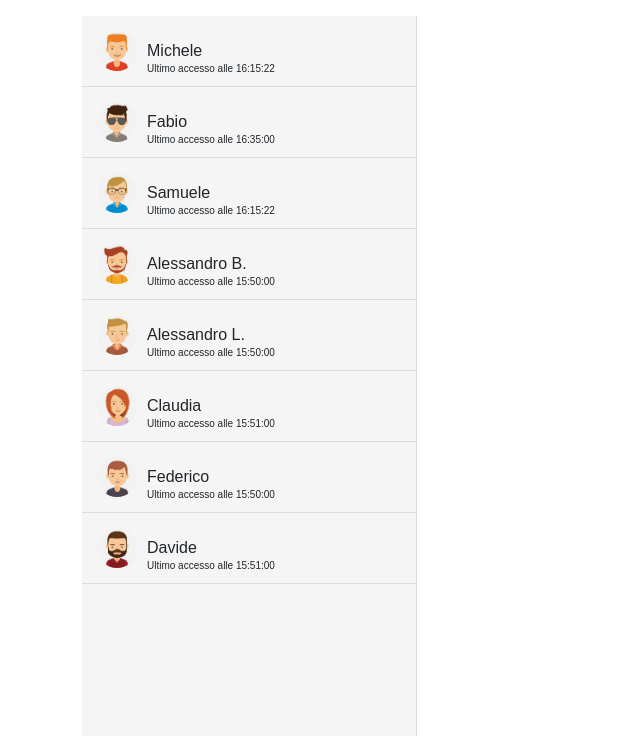
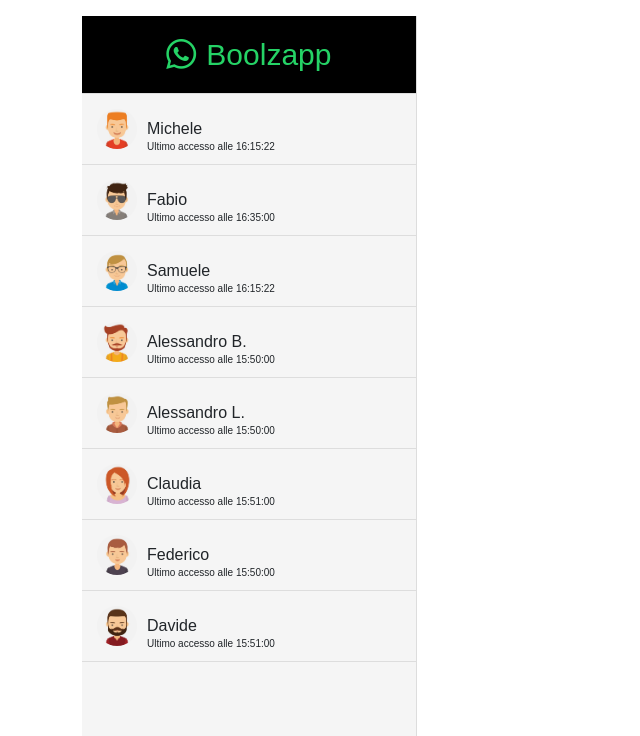
Before and after one commit to LtMilligan/vue-boolzapp, a plain HTML site: page index.html in a window 1280 px wide. Shown: the whole page, without its empty margins (0-640 px from the left). Drawn offline with nearby package versions, Linux system fonts and the light colour scheme.

Commit message:
[UPD] Adding logo section

```diff
--- a/index.html
+++ b/index.html
@@ -12,6 +12,10 @@
     <div id="app">
         <div class="container my-3">
             <div class="contacts-section">
+                <div class="logo-section justify-content-center py-3">
+                    <i class="bi bi-whatsapp t-zapp logo"></i>
+                    <p class="logo-text t-zapp">Boolzapp</p>
+                </div>
                 <!-- ELENCO CONTATTI -->
                 <div v-for="(contact, index) in contacts" :key="index" class="contact" @click="selectContact(index)" :class="contact.visible == true ? 'd-flex' : 'd-none'">
                     <img :src="contact.avatar" alt="Avatar" class="avatar">
```
